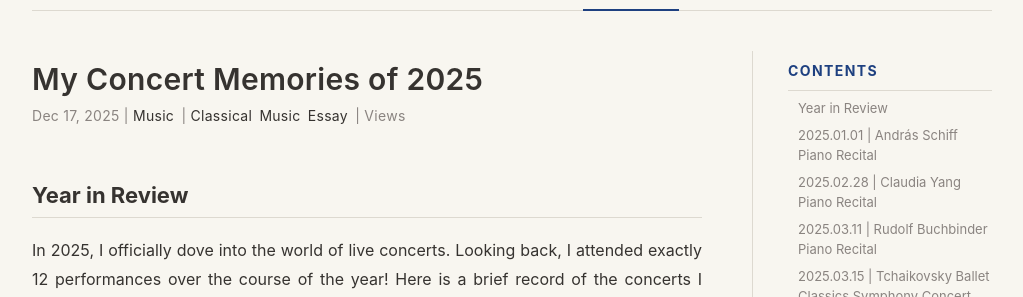
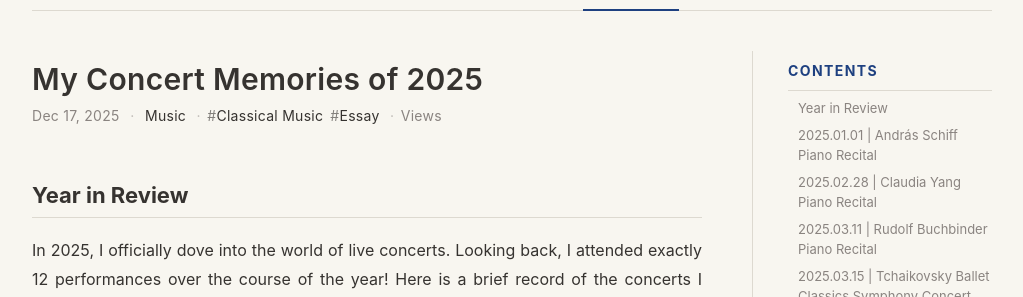
Before and after one commit to piddnad/piddnad.github.io, a Jekyll site: the page built from _posts/2025-12-17-classical_music_concert_archive.md, in a window 1280 px wide. Shown: the part 130-427 px from the top of the page, without its empty margins (128-1151 px from the left). Built offline with Jekyll 4.4.1, drawn with Linux system fonts in a browser that asks for light colours; some web fonts are replaced; comment, search, counter and statistics services are not loaded.

Commit message:
style: tidy post meta, excerpts, blockquotes and captions
- Post meta: consistent "·" separators, "#" before each tag, and keep
  "阅读量 N" from wrapping mid-word.
- Home page: use the front-matter description as the Chinese excerpt when
  present, instead of stripped full text with headings and list numbers
  run together.
- Blockquotes: a left rule instead of the oversized decorative quote mark.
- Styles for figure/figcaption; "Read more" no longer floats.

```diff
--- a/_layouts/post.html
+++ b/_layouts/post.html
@@ -13,31 +13,10 @@ layout: base
         <span data-lang-block="zh">{{ page.date | date: "%Y/%m/%d" }}</span>
         <span data-lang-block="en" style="display:none;">{{ page.date | date: "%b %-d, %Y" }}</span>
       </time>
-      {% if page.categories.size > 0 %} |
-      <span class="post-category">
-        <i class="icon-post-category">
-          {% for page_category in page.categories %}
-          <a href="{{ site.baseurl }}/category/#{{ page_category }}">{% include category_display.html name=page_category %}</a>
-          {% endfor %}
-        </i>
-      </span> {% endif %} {% if page.tags.size > 0 %} |
-      <span class="post-tag">
-        <i class="icon-post-tag">
-          {% for page_tag in page.tags %}
-          <a href="{{ site.baseurl }}/tags/#{{ page_tag }}">{{ page_tag }}</a>
-          {% endfor %}
-        </i>
-      </span>{% endif %}
-
-
+      {% if page.categories.size > 0 %}<span class="sep">·</span><span class="post-category">{% for page_category in page.categories %}<a href="{{ site.baseurl }}/category/#{{ page_category }}">{% include category_display.html name=page_category %}</a>{% endfor %}</span>{% endif %}
+      {% if page.tags.size > 0 %}<span class="sep">·</span><span class="post-tag">{% for page_tag in page.tags %}<a href="{{ site.baseurl }}/tags/#{{ page_tag }}">{{ page_tag }}</a>{% endfor %}</span>{% endif %}
       <!-- 阅读量统计， id 将作为查询条件 -->
-      <span id={{page.url}} class="leancloud-visitors" data-flag-title={{page.title}}>
-        <span class="post-meta-divider">|</span>
-        <span class="post-meta-item-text" data-i18n="views_label">阅读量 </span>
-        <span class="leancloud-visitors-count"></span>
-      </span>
-
-
+      <span id="{{ page.url }}" class="leancloud-visitors" data-flag-title="{{ page.title }}"><span class="sep">·</span><span class="post-meta-item-text" data-i18n="views_label">阅读量 </span><span class="leancloud-visitors-count"></span></span>
     </p>
   </header>
 
--- a/css/style.css
+++ b/css/style.css
@@ -233,6 +233,10 @@ a:focus { outline: auto; }
   letter-spacing: .02em;
   display: block;
 }
+.post-meta .sep { margin: 0 .45em; color: var(--text-muted); opacity: .5; }
+.post-meta .post-tag a::before { content: "#"; opacity: .6; }
+.post-meta .post-tag a + a { margin-left: .5em; }
+.post-meta .leancloud-visitors, .post-meta .post-tag a { white-space: nowrap; }
 
 .post .post-content {
   font-size: 16px;
@@ -308,14 +312,17 @@ a:focus { outline: auto; }
 .post .post-content ul a:hover,
 .post .post-content ol a:hover { text-decoration: underline; }
 
+.post .post-content figure { margin: 1.8em 0; }
+.post .post-content figcaption { margin-top: .4em; font-size: 14px; color: var(--text-muted); text-align: center; }
+
 /* Read more */
+.readmore { margin: 0; text-align: right; }
 .readmore a {
   font-family: var(--sans);
   font-size: 14px;
   color: var(--text-muted);
   border-bottom: 1px solid var(--border);
   padding-bottom: 1px;
-  float: right;
 }
 .readmore a:hover { color: var(--accent); border-bottom-color: var(--accent); }
 
@@ -402,21 +409,12 @@ a:focus { outline: auto; }
 /* 12 · Typography: blockquote, pre, code, table */
 blockquote {
   box-sizing: border-box;
-  margin: 2em 0;
-  padding: 0 0 0 50px;
+  margin: 1.6em 0;
+  padding: .2em 0 .2em 1.1em;
+  border-left: 3px solid var(--border);
   color: var(--text-muted);
 }
-blockquote:before {
-  content: "\201C";
-  display: block;
-  font-family: Georgia, serif;
-  font-size: 52px;
-  color: var(--border);
-  font-weight: bold;
-  line-height: 30px;
-  margin-left: -50px;
-  position: absolute;
-}
+.post .post-content blockquote p:last-child { margin-bottom: 0; }
 
 strong, b { font-weight: bold; }
 em { font-style: italic; }
--- a/index.html
+++ b/index.html
@@ -23,8 +23,8 @@ layout: base
 
 
   <div class="post-content">
-    <span data-lang-block="zh">{{ post.content | strip_html | truncate:160 }}</span>
-    <span data-lang-block="en" style="display:none;">{{ post.description_en | default: post.content | strip_html | truncate:160 }}</span>
+    <span data-lang-block="zh">{{ post.description | default: post.content | strip_html | truncate:120 }}</span>
+    <span data-lang-block="en" style="display:none;">{{ post.description_en | default: post.content | strip_html | truncate:200 }}</span>
   </div>
 
   <p class="readmore"><a href="{{ post.url | prepend: site.baseurl }}" data-i18n="read_more">阅读更多</a></p>
```
